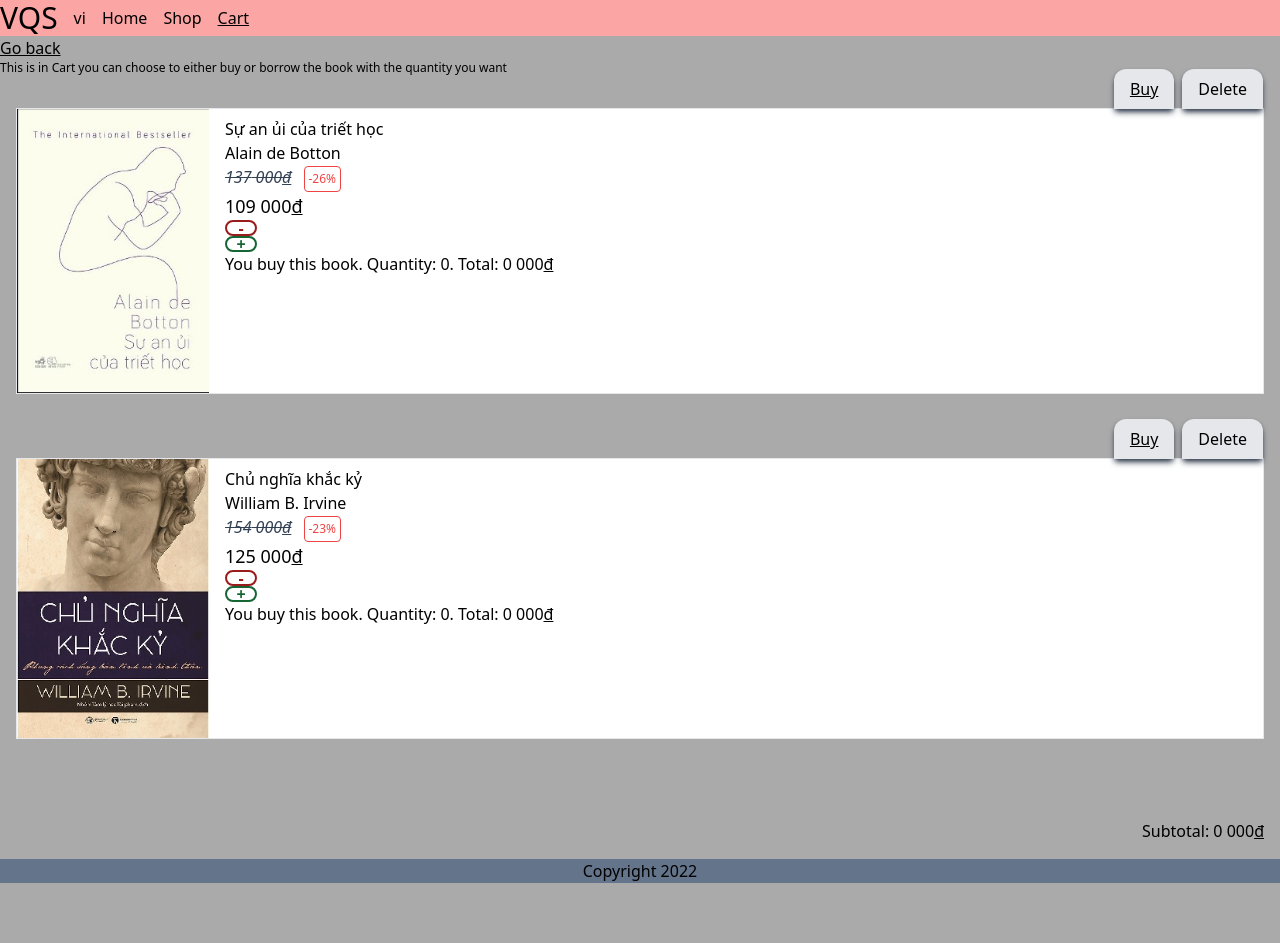
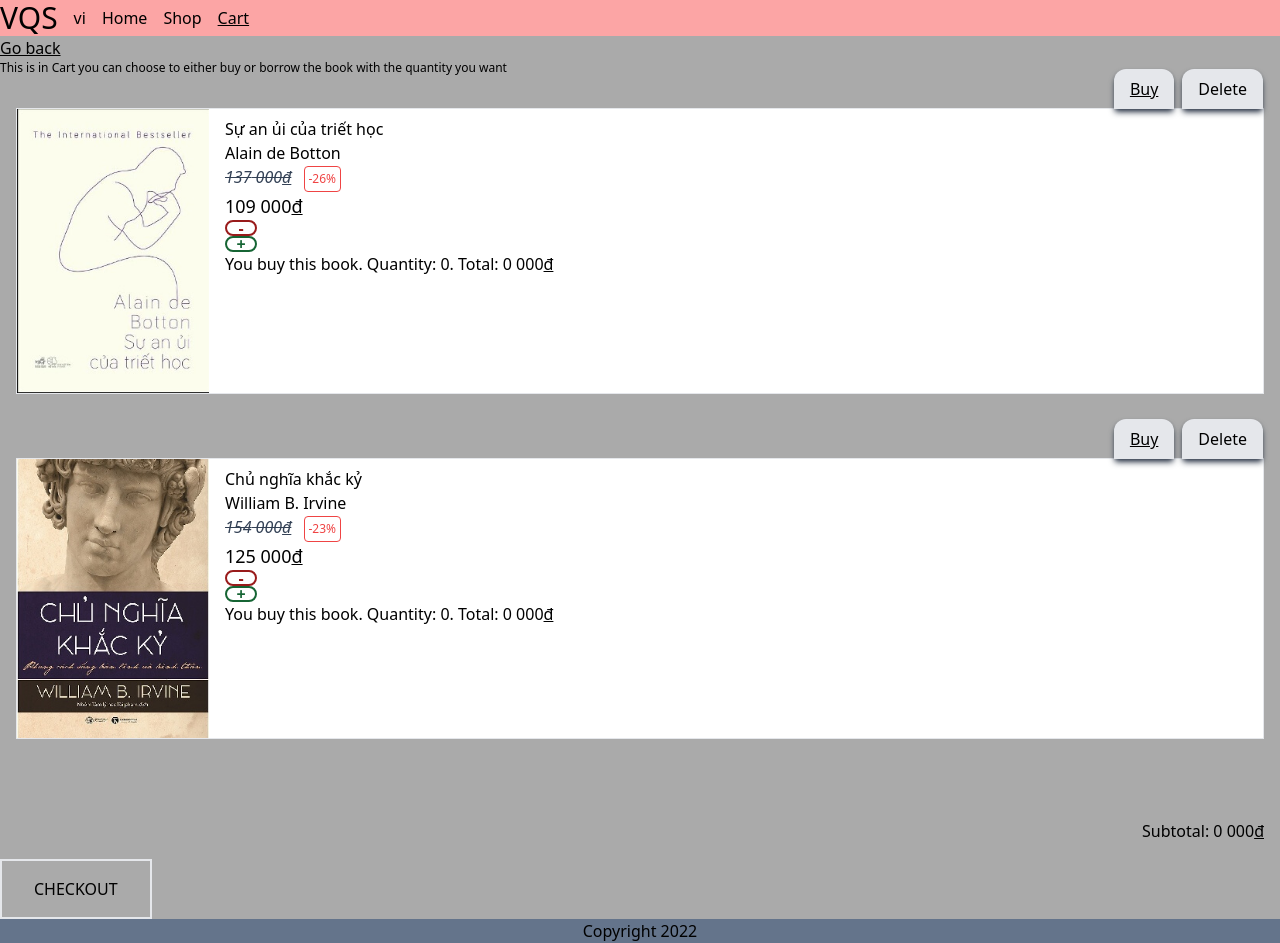
Before and after one commit to minhhoccode111/shopping-cart-top, a React (Vite) app: page /cart in a window 1280 px wide. Before the commit the page ends 883 px from the top, so only its background shows below. Built offline with nearby package versions, Linux system fonts and the light colour scheme.

Commit message:
skeleton of checkout page

```diff
--- a/src/methods/books.ts
+++ b/src/methods/books.ts
@@ -26,7 +26,7 @@ const data = books.map((book) => {
     price: book.price,
     author: book.author,
     category: book.category,
-    image: `/public/thumbnails/${book.image}.jpg`,
+    image: `/thumbnails/${book.image}.jpg`,
     canDeleted: false,
     id: uuid().slice(0, 8), // unique id
     inCart: false,
--- a/src/router.tsx
+++ b/src/router.tsx
@@ -6,6 +6,7 @@ import Shop, { loader as shopLoader } from './routes/shop';
 import Book, { loader as bookLoader, action as bookAction } from './routes/book';
 import Cart, { loader as cartLoader, action as cartAction } from './routes/cart';
 import View, { loader as viewLoader } from './routes/view-image';
+import Checkout, { action as checkoutAction } from './routes/checkout';
 
 const Router = () => {
   const router = createBrowserRouter([
@@ -42,6 +43,11 @@ const Router = () => {
           loader: cartLoader,
           action: cartAction,
         },
+        {
+          path: 'cart/checkout',
+          element: <Checkout />,
+          action: checkoutAction,
+        },
       ],
     },
   ]);
--- a/src/routes/cart.tsx
+++ b/src/routes/cart.tsx
@@ -1,4 +1,5 @@
-import { useLoaderData, Link, useFetcher } from 'react-router-dom';
+import { useEffect, useState } from 'react';
+import { useLoaderData, Link, Form, useFetcher } from 'react-router-dom';
 import { getCarts, deleteCart, getCart, updateCart, sumCarts } from '../methods/carts';
 
 export const loader = async () => {
@@ -117,6 +118,12 @@ const CartForm = ({ cart }) => {
 
 const Cart = () => {
   const { carts, sum } = useLoaderData();
+  const [warnEmptyCart, setWarnEmptyCart] = useState(false);
+  useEffect(() => {
+    setTimeout(() => {
+      setWarnEmptyCart(false);
+    }, 5000);
+  }, [warnEmptyCart]);
   return (
     <section className="">
       <h1 className="text-xs">This is in Cart you can choose to either buy or borrow the book with the quantity you want</h1>
@@ -146,9 +153,30 @@ const Cart = () => {
       </div>
 
       {carts.length !== 0 && (
-        <h2 className="text-right p-4">
-          Subtotal: {sum} 000<span className="underline">đ</span>
-        </h2>
+        <div className="">
+          <h2 className="text-right p-4">
+            Subtotal: {sum} 000<span className="underline">đ</span>
+          </h2>
+          <div className="">
+            <Form
+              className=""
+              method="post"
+              action="checkout"
+              onSubmit={(e) => {
+                if (sum === 0) {
+                  console.log(`Can't checkout empty cart`);
+                  setWarnEmptyCart(true);
+                  e.preventDefault();
+                }
+              }}
+            >
+              <button name="sum" value={sum} className="uppercase py-4 px-8 border-2" type="submit">
+                Checkout
+              </button>
+              {warnEmptyCart ? <p className="text-red-500 font-bold">Nothing to checkout</p> : null}
+            </Form>
+          </div>
+        </div>
       )}
     </section>
   );
--- /dev/null
+++ b/src/routes/checkout.tsx
@@ -0,0 +1,44 @@
+import { useState } from 'react';
+import { useActionData, Form, Link } from 'react-router-dom';
+
+export const action = async ({ request }) => {
+  const formData = await request.formData();
+  const { sum } = Object.fromEntries(formData);
+  return { sum };
+};
+
+const Checkout = () => {
+  const { sum } = useActionData();
+  const [isFinished, setIsFinished] = useState(false);
+  return (
+    <>
+      {!isFinished ? (
+        <div>
+          <h1 className="">This is in Checkout</h1>
+          <h2 className="">
+            So your bill cost: {sum} 000<span className="underline">đ</span>
+          </h2>
+          <div className="">
+            <Form
+              onSubmit={(e) => {
+                setIsFinished(true);
+                e.preventDefault();
+              }}
+            >
+              <button className="border p-4">Confirm order</button>
+            </Form>
+          </div>
+        </div>
+      ) : (
+        <div className="">
+          <p className="">Congrats! You've successfully purchased</p>
+          <p className="underline">
+            <Link to={'/shop'}>Continue Shopping?</Link>
+          </p>
+        </div>
+      )}
+    </>
+  );
+};
+
+export default Checkout;
```
